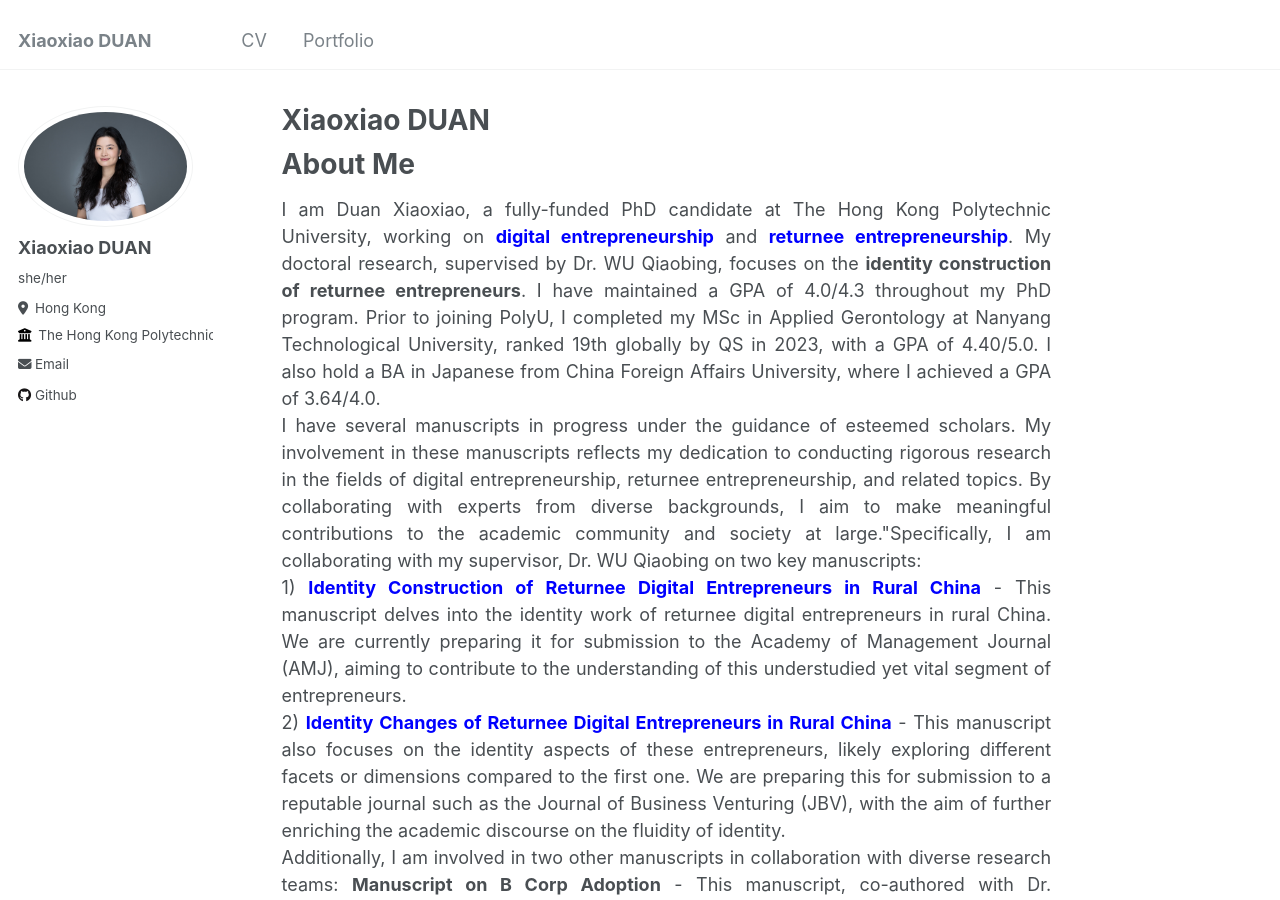
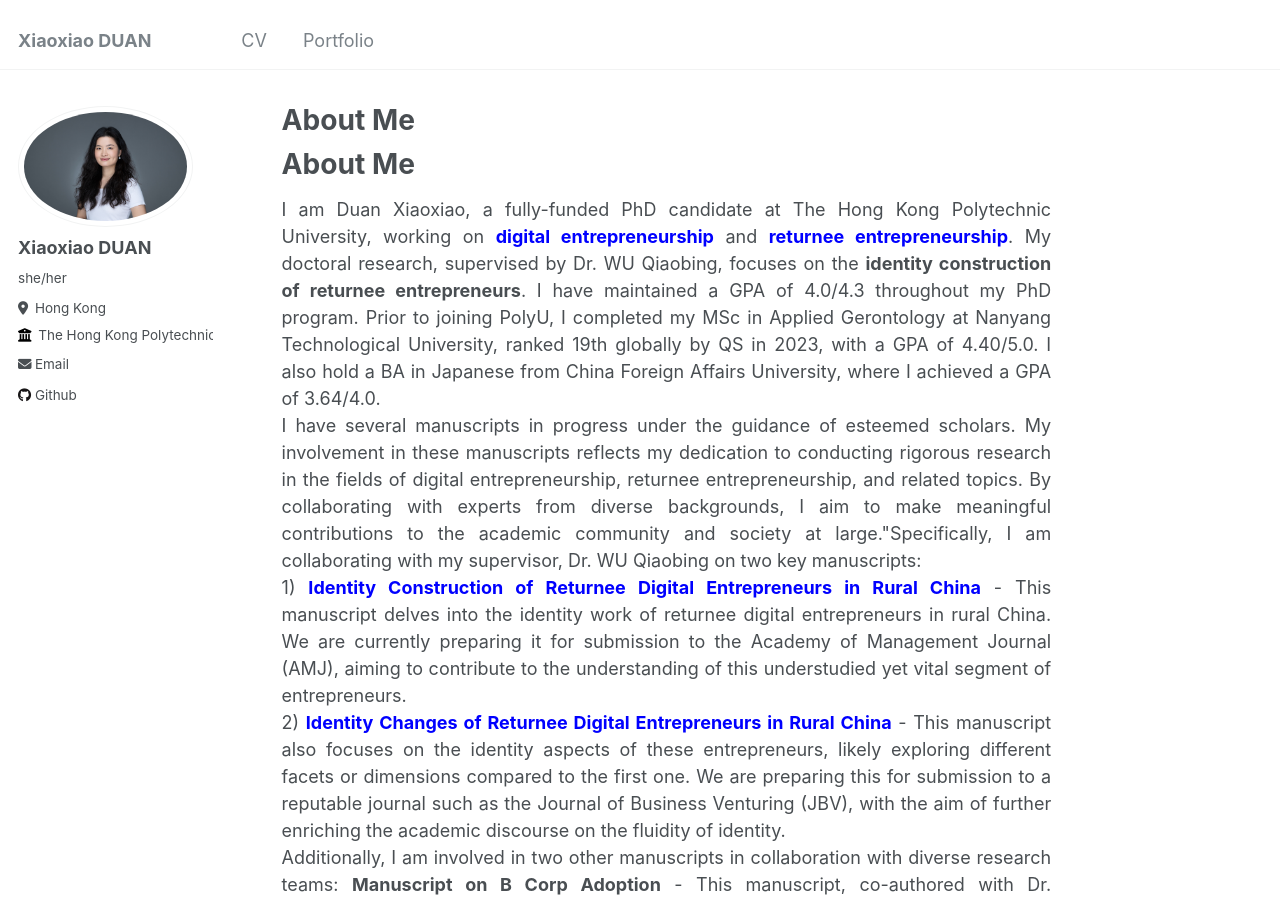
Before and after one commit to Xiaoxiao1087/XiaoxiaoDUAN, a Jekyll site: the page built from _pages/about.md, in a window 1280 px wide and 900 px high. Built offline with Jekyll 4.4.1, drawn with Linux system fonts in a browser that asks for light colours; our own code applies the rules of GitHub Pages for plain Markdown files.

Commit message:
Update about.md

```diff
--- a/_pages/about.md
+++ b/_pages/about.md
@@ -1,6 +1,6 @@
 ---
 permalink: /
-title: "Xiaoxiao DUAN"
+
 author_profile: true
 redirect_from:
   - /about/
@@ -13,6 +13,7 @@ About Me
 <div style="text-align: justify;">
 I am Duan Xiaoxiao, a fully-funded PhD candidate at The Hong Kong Polytechnic University, working on <span style="color: blue;"><strong>digital entrepreneurship</strong></span> and <span style="color: blue;"><strong>returnee entrepreneurship</strong></span>. My doctoral research, supervised by Dr. WU Qiaobing, focuses on the <strong>identity construction of returnee entrepreneurs</strong>. I have maintained a GPA of 4.0/4.3 throughout my PhD program. Prior to joining PolyU, I completed my MSc in Applied Gerontology at Nanyang Technological University, ranked 19th globally by QS in 2023, with a GPA of 4.40/5.0. I also hold a BA in Japanese from China Foreign Affairs University, where I achieved a GPA of 3.64/4.0.
 </div>
+
 
 <div style="text-align: justify;">
 I have several manuscripts in progress under the guidance of esteemed scholars.  My involvement in these manuscripts reflects my dedication to conducting rigorous research in the fields of digital entrepreneurship, returnee entrepreneurship, and related topics. By collaborating with experts from diverse backgrounds, I aim to make meaningful contributions to the academic community and society at large."Specifically, I am collaborating with my supervisor, Dr. WU Qiaobing on two key manuscripts:
```
